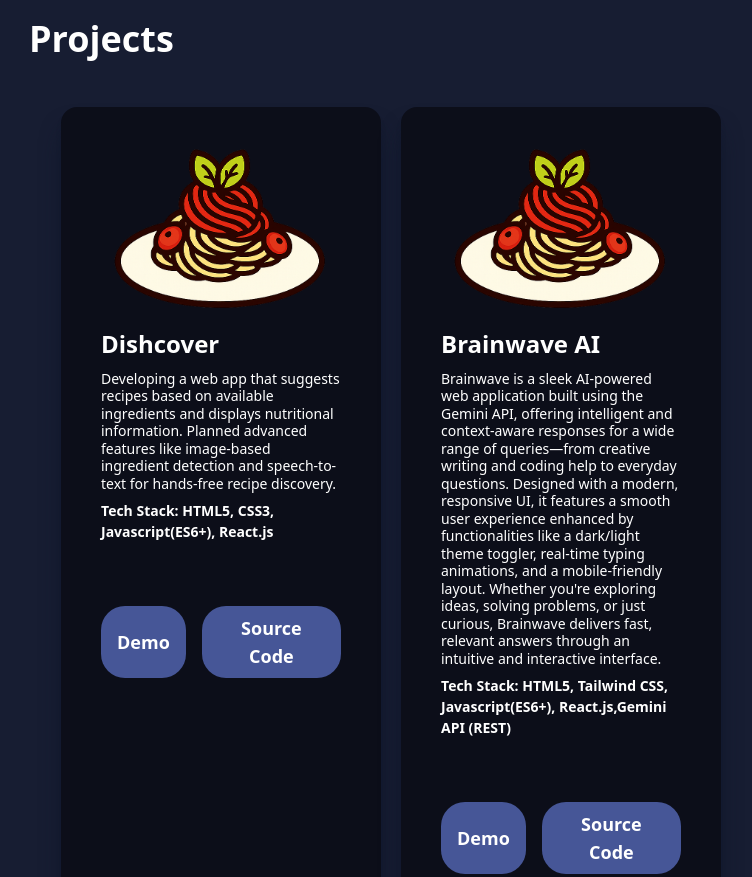
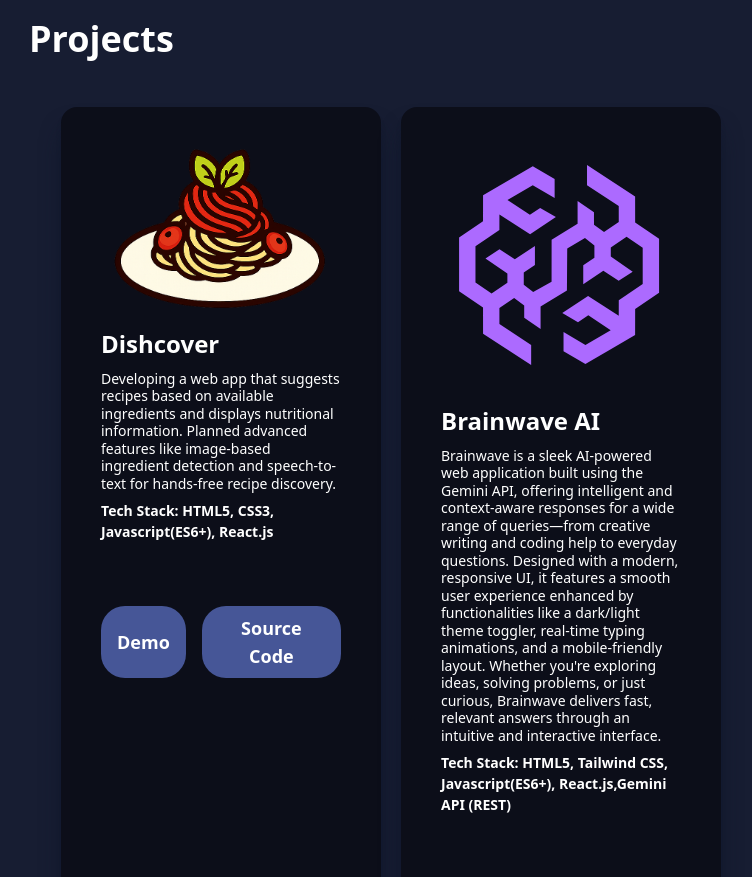
Before and after one commit to IshanMaheshwari-777/Portfolio, a React (Vite) app: page / in a window 1280 px wide. Shown: the part 2700-3577 px from the top of the page, without its empty margins (67-819 px from the left). Built offline with nearby package versions, Linux system fonts and the light colour scheme.

Commit message:
updated projects

```diff
--- a/src/components/Projects/ProjectCard.jsx
+++ b/src/components/Projects/ProjectCard.jsx
@@ -1,6 +1,7 @@
 import React from 'react'
-import bannerImg from '../../assets/Dishcover.png'
-const ProjectCard = ({title,main, Tech,demo,source}) => {
+// import bannerImg from '../../assets/Dishcover.png'
+// import bannerImg from '../../assets/Brainwave.svg'
+const ProjectCard = ({title,main, Tech,demo,source,bannerImg}) => {
   return (
     <div className='p-3 md:p-6 flex flex-col w-80 bg-[#0c0e19] shadow-xl shadow-slate-900 rounded-2xl '>
         <img className='p-4' src={bannerImg} alt="" />
--- a/src/components/Projects/Projects.jsx
+++ b/src/components/Projects/Projects.jsx
@@ -1,15 +1,16 @@
 import React from 'react'
 import ProjectCard from './ProjectCard'
-
+import banner1 from '../../assets/Dishcover.png'
+import banner2 from '../../assets/Brainwave.svg'
 const Projects = () => {
   return (
     <div id='Projects' className='p-10 md:p-24 text-white'>
         <h1 className='text-2xl md:text-4xl text-white font-bold'>Projects</h1>
         <div className='py-12 px-8 flex flex-wrap gap-5'>
             <ProjectCard title='Dishcover' main="
-             Developing a web app that suggests recipes based on available ingredients and displays nutritional information. Planned advanced features like image-based ingredient detection and speech-to-text for hands-free recipe discovery." Tech='HTML5, CSS3, Javascript(ES6+), React.js' demo="https://dishcover-lemon.vercel.app/" source="https://github.com/IshanMaheshwari-777/Dishcover"/>
+             Developing a web app that suggests recipes based on available ingredients and displays nutritional information. Planned advanced features like image-based ingredient detection and speech-to-text for hands-free recipe discovery." Tech='HTML5, CSS3, Javascript(ES6+), React.js' demo="https://dishcover-lemon.vercel.app/" source="https://github.com/IshanMaheshwari-777/Dishcover" bannerImg={banner1}/>
               <ProjectCard title='Brainwave AI' main="
-             Brainwave is a sleek AI-powered web application built using the Gemini API, offering intelligent and context-aware responses for a wide range of queries—from creative writing and coding help to everyday questions. Designed with a modern, responsive UI, it features a smooth user experience enhanced by functionalities like a dark/light theme toggler, real-time typing animations, and a mobile-friendly layout. Whether you're exploring ideas, solving problems, or just curious, Brainwave delivers fast, relevant answers through an intuitive and interactive interface." Tech='HTML5, Tailwind CSS, Javascript(ES6+), React.js,Gemini API (REST)' demo="https://brainwave-nine-orpin.vercel.app/" source="https://github.com/IshanMaheshwari-777/Brainwave"/>
+             Brainwave is a sleek AI-powered web application built using the Gemini API, offering intelligent and context-aware responses for a wide range of queries—from creative writing and coding help to everyday questions. Designed with a modern, responsive UI, it features a smooth user experience enhanced by functionalities like a dark/light theme toggler, real-time typing animations, and a mobile-friendly layout. Whether you're exploring ideas, solving problems, or just curious, Brainwave delivers fast, relevant answers through an intuitive and interactive interface." Tech='HTML5, Tailwind CSS, Javascript(ES6+), React.js,Gemini API (REST)' demo="https://brainwave-nine-orpin.vercel.app/" source="https://github.com/IshanMaheshwari-777/Brainwave" bannerImg={banner2}/>
         </div>
 
     </div>
```
Also changed, not shown: src/assets/Brainwave.svg (renamed from src/assets/brainwave-symbol.svg).
